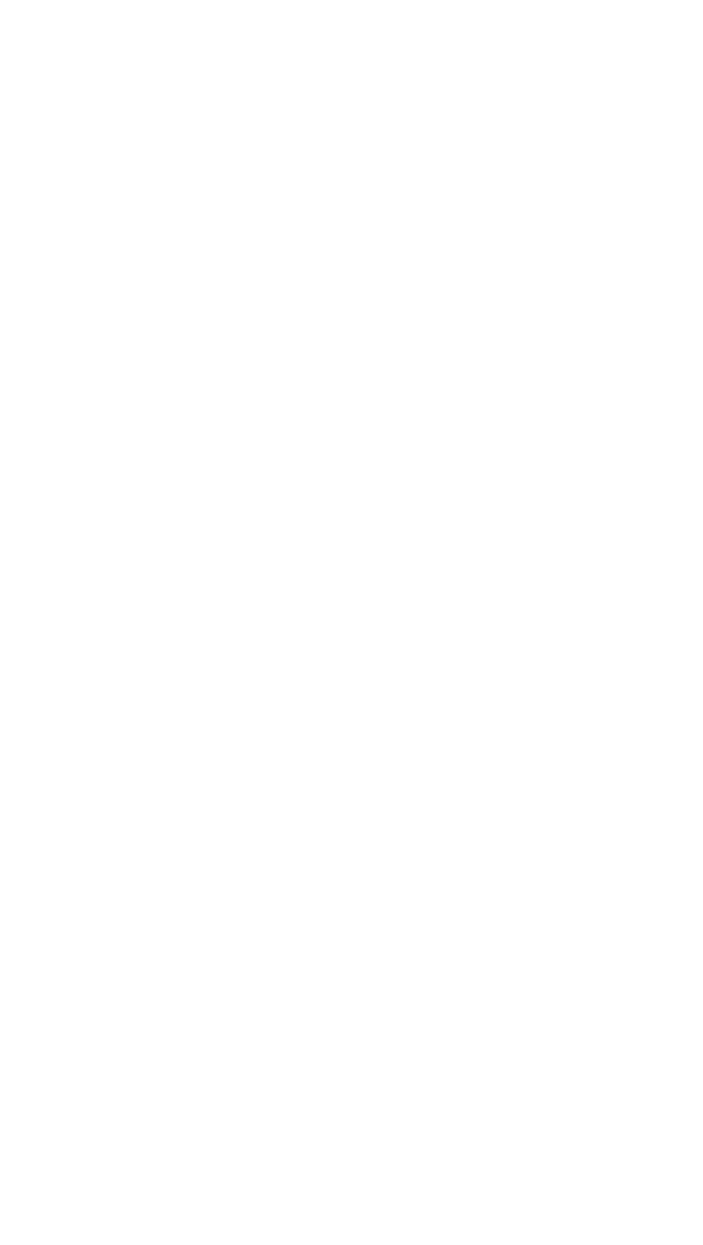
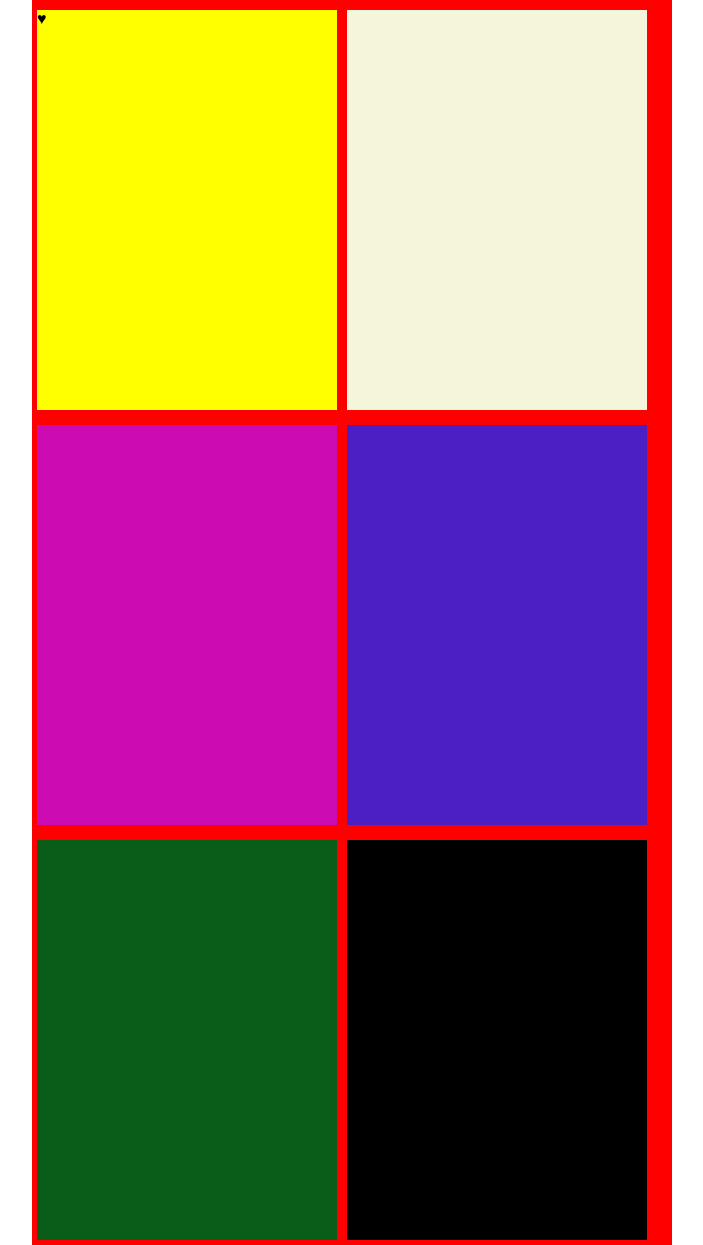
Before and after one commit to LauCost/htmlcss-shop, a plain HTML site: page index.html in a window 1280 px wide. Shown: the whole page, without its empty margins (288-991 px from the left). Before the commit the page ends 800 px from the top, so only its background shows below. Drawn offline with Linux system fonts and the light colour scheme.

Commit message:
Creata struttura a blocchi per contenuto

```diff
--- a/index.html
+++ b/index.html
@@ -5,14 +5,43 @@
     <meta charset="UTF-8">
     <meta http-equiv="X-UA-Compatible" content="IE=edge">
     <meta name="viewport" content="width=device-width, initial-scale=1.0">
+    <link rel="stylesheet" href="style.css">
     <title>Boolzando</title>
 </head>
 
-<body>
+<body class="debug">
 
     <header></header>
 
-    <main>
+    <main class="clearfix">
+
+        <!-- img 1 -->
+        <div class="img1">
+
+            <div class="cuore">
+                <span>&hearts;</span>
+            </div>
+        </div>
+
+        <div class="img2">
+
+        </div>
+
+        <div class="img3">
+
+        </div>
+
+        <div class="img4">
+
+        </div>
+
+        <div class="img5">
+
+        </div>
+
+        <div class="img6">
+
+        </div>
 
     </main>
 
--- a/style.css
+++ b/style.css
@@ -3,3 +3,56 @@
     padding: 0;
     box-sizing: border-box;
 }
+
+.clearfix{
+    display: table;
+    clear: both;
+    content: "";
+}
+
+body{
+    width: 50%;
+    margin: auto;
+}
+
+.debug > main{
+    width: 100%;
+    height: 100%;
+    background-color: red;
+    margin: auto;
+}
+
+[class^="img"]{
+    margin: 10px 5px 5px 5px;
+}
+
+.img1, .img2, .img3, .img4, .img5, .img6{
+    height: 400px;
+    float: left;
+    width: 300px;
+    position: relative;
+}
+
+.img1{
+    background-color: yellow;
+}
+
+.img2{
+    background-color: beige;
+}
+
+.img3{
+    background-color: rgb(204, 12, 178);
+}
+
+.img4{
+    background-color: rgb(76, 31, 197);
+}
+
+.img5{
+    background-color: rgb(10, 93, 24);
+}
+
+.img6{
+    background-color: black;
+}
```
